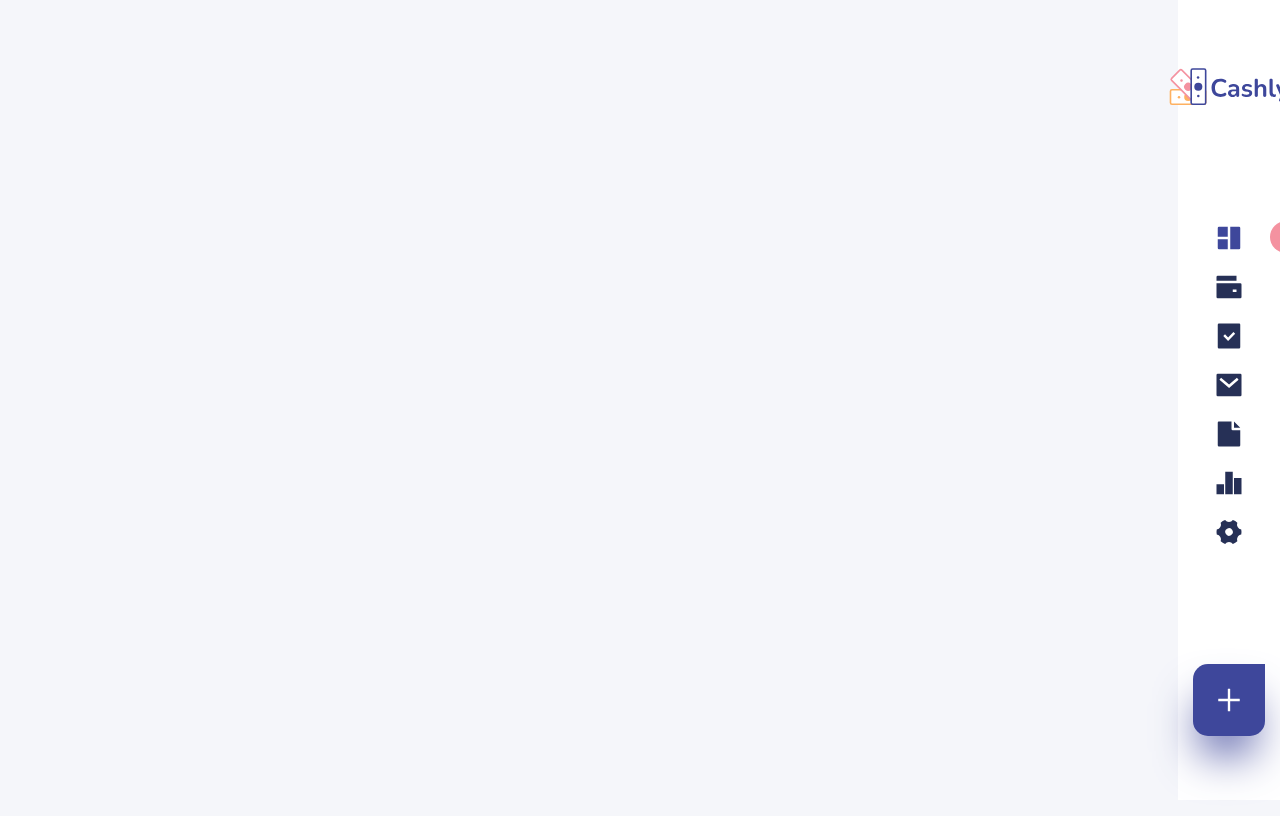
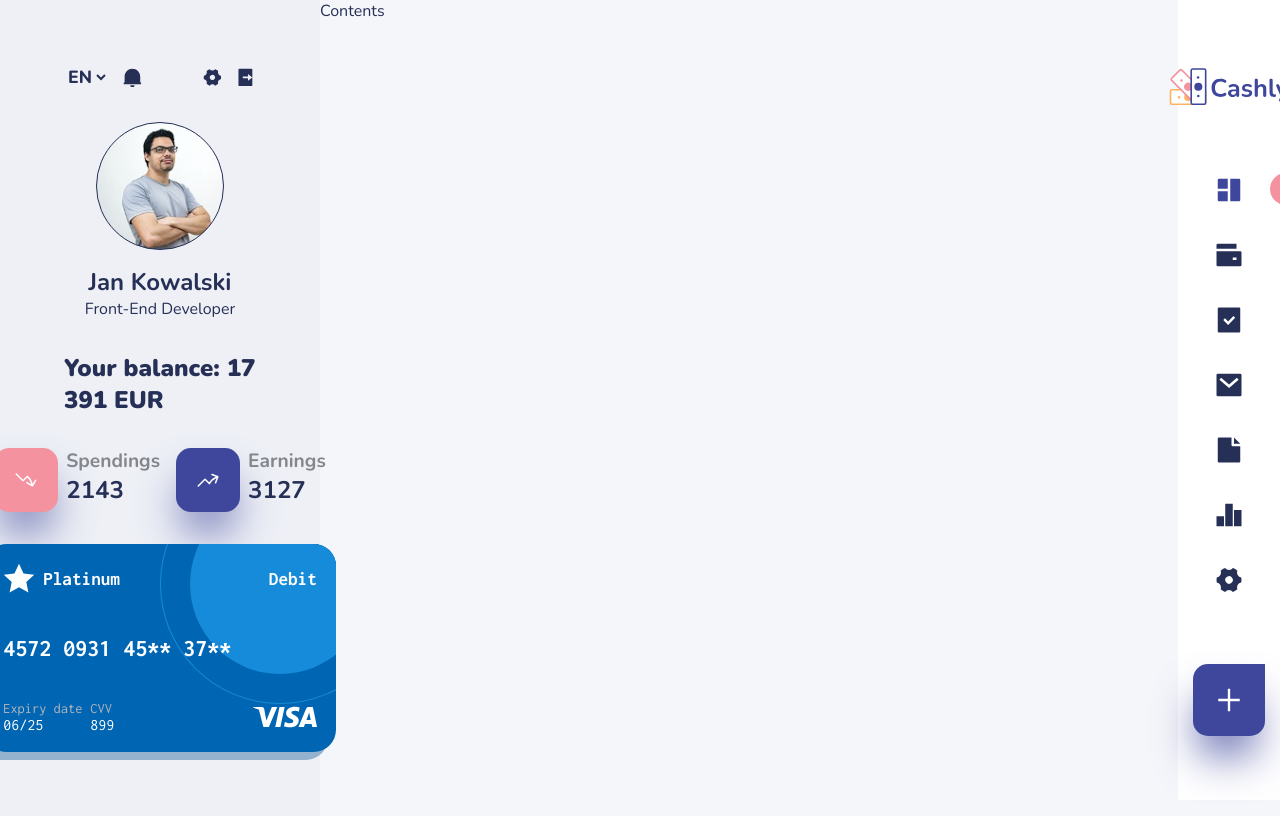
Before and after one commit to MeloonDev/finance-dashboard, a React (Create React App) app: page / in a window 1280 px wide. Built offline with nearby package versions, Linux system fonts and the light colour scheme.

Commit message:
Create contents area

```diff
--- /dev/null
+++ b/src/App.scss
@@ -0,0 +1,9 @@
+@import "./utils/variables.scss";
+
+.App {
+  display: flex;
+  min-height: 100vh;
+  background: $color-background;
+  position: relative;
+  overflow-x: hidden;
+}
--- a/src/App.tsx
+++ b/src/App.tsx
@@ -1,8 +1,13 @@
+import "./App.scss";
+import Contents from "./areas/Contents";
+import LeftSideBar from "./areas/LeftSideBar";
 import RightSideBar from "./areas/RightSideBar";
 
 function App() {
   return (
     <div className="App">
+      <LeftSideBar />
+      <Contents />
       <RightSideBar />
     </div>
   );
--- /dev/null
+++ b/src/areas/Contents.scss
@@ -0,0 +1,5 @@
+@import ".././utils/variables.scss";
+
+.contents-wrapper {
+  flex-grow: 1;
+}
--- /dev/null
+++ b/src/areas/Contents.tsx
@@ -0,0 +1,6 @@
+import "./Contents.scss";
+
+function Contents() {
+  return <div className="contents-wrapper">Contents</div>;
+}
+export default Contents;
--- a/src/areas/RightSideBar.scss
+++ b/src/areas/RightSideBar.scss
@@ -1,9 +1,6 @@
 @import ".././utils/variables.scss";
 
 nav {
-  position: fixed;
-  top: 0;
-  right: 0;
   height: 100vh;
   width: 8%;
   padding-top: 4rem;
--- a/src/components/MenuIcons.scss
+++ b/src/components/MenuIcons.scss
@@ -1,13 +1,13 @@
 @import ".././utils/variables.scss";
 
-div.wrapper {
+div.icons-wrapper {
   position: relative;
   width: 100%;
   display: flex;
   flex-direction: column;
   align-items: center;
   justify-content: space-between;
-  gap: 1rem;
+  gap: 2rem;
 
   .icon {
     border: none;
--- a/src/components/MenuIcons.tsx
+++ b/src/components/MenuIcons.tsx
@@ -33,7 +33,7 @@ function MenuIcons() {
   };
 
   return (
-    <div className="wrapper">
+    <div className="icons-wrapper">
       {icons.map((icon) => (
         <button
           className={activeId === icon.id ? "active icon" : "icon"}
--- a/src/components/PlusButton.scss
+++ b/src/components/PlusButton.scss
@@ -10,6 +10,7 @@
   align-items: center;
   justify-content: center;
   box-shadow: -2px 27px 46px -11px $color-primary;
+  cursor: pointer;
 
   svg {
     width: 2rem;
```
